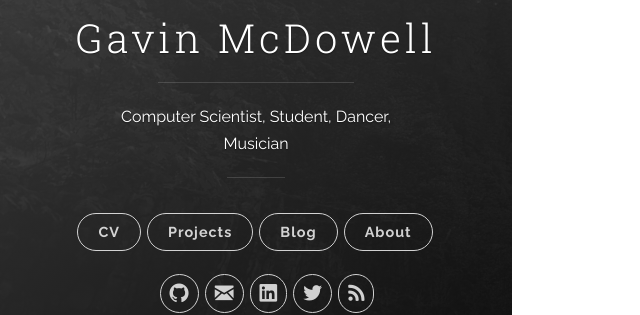
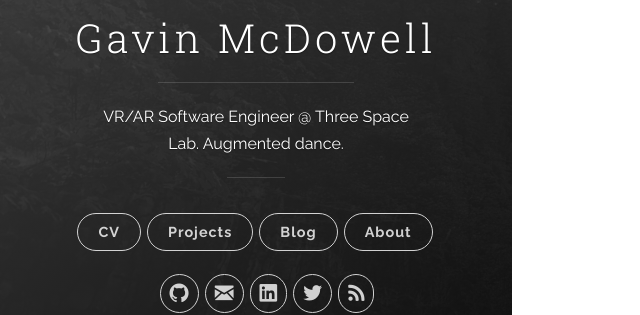
Before and after one commit to gavaga/gavaga.github.io, a Jekyll site: the page built from index.html, in a window 1280 px wide. Shown: the part 347-662 px from the top of the page, without its empty margins (0-640 px from the left). Built offline with Jekyll 4.4.1, drawn with Linux system fonts in a browser that asks for light colours; nearby versions of some CDN libraries; the list of posts is cut into pages by our own code.

Commit message:
Update config.yml

```diff
--- a/_config.yml
+++ b/_config.yml
@@ -1,6 +1,6 @@
 # Site settings
 title: Gavin McDowell
-description: 'Computer Scientist, Student, Dancer, Musician'
+description: 'VR/AR Software Engineer @ Three Space Lab. Augmented dance.'
 url: ""
 baseurl: ""
 # google_analytics: 'UA-XXXXXX-X'
@@ -8,7 +8,7 @@ baseurl: ""
 
 author:
   name: 'Gavin McDowell'
-  email: gmmcdow@gmail.com
+  email: gavin@gavinm.me
   twitter_username: gavdarth
   github_username:  gavaga
   linkedin_username:  gavinmcdowell
```
